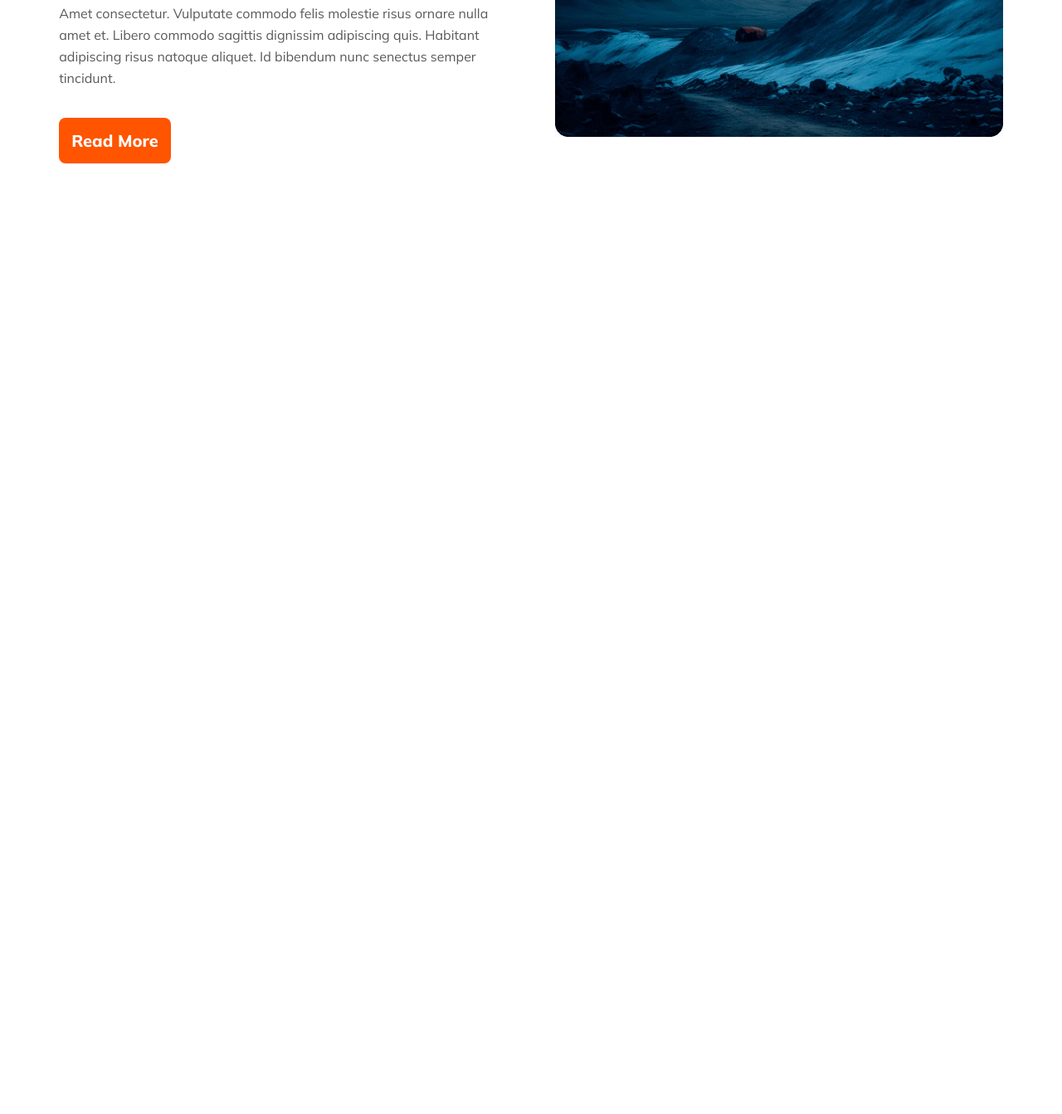
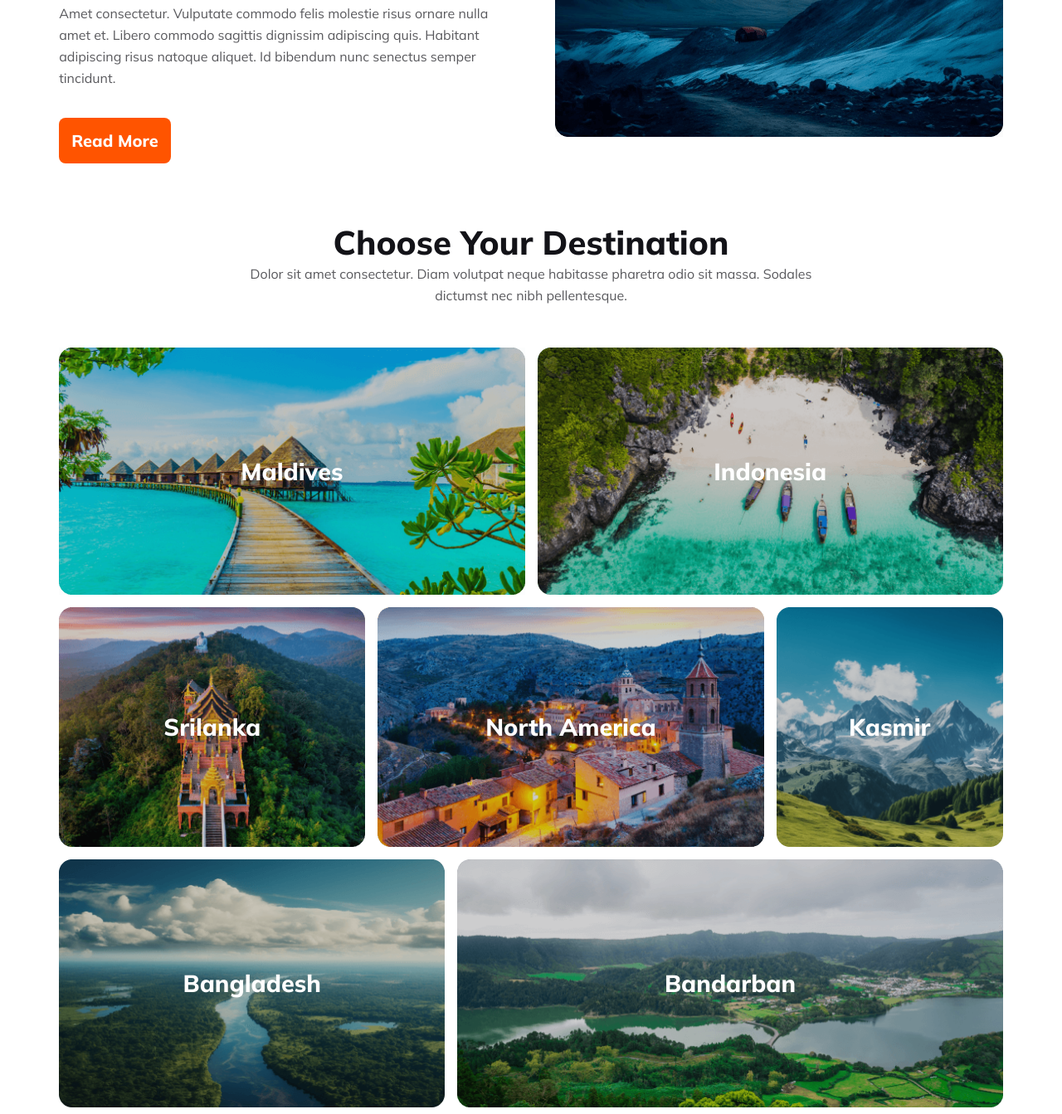
Before and after one commit to mazharul90007/b9a2, a plain HTML site: page index.html in a window 1280 px wide. Shown: the part 907-2250 px from the top of the page at 83% size. Before the commit the page ends 1182 px from the top, so only its background shows below. Drawn offline with Linux system fonts and the light colour scheme.

Commit message:
Destination part added and responsive done

```diff
--- a/assets/css/responsive.css
+++ b/assets/css/responsive.css
@@ -14,5 +14,30 @@
     .popular-tour-img img{
         width: 100%;
     }
+    .row1{
+        grid-template-columns: repeat(1, 1fr);
+    }
+    .row2{
+        grid-template-columns: repeat(1, 1fr);
+    }
+    .row2 .srilanka {
+        grid-column: 1/14;
+    }
+    .row2 .north-america{
+        grid-column: 1/14;
+    }
+    .row2 .kasmir{
+        grid-column: 1/14;
+    }
+    .row2 img{
+        height: 280px;
+    }
+    .row3 {
+        display: flex;
+        flex-direction: column;
+    }
+    .row3 img{
+        height: 280px;
+    }
 
 }
--- a/assets/css/style.css
+++ b/assets/css/style.css
@@ -20,7 +20,8 @@ a,
 div,
 ul,
 li,
-ol {
+ol,
+img {
     padding: 0;
     margin: 0;
 }
@@ -163,4 +164,65 @@ button {
     margin-top: 35px;
 }
 /*Popular part css end*/
+/*Destination part css start*/
+.destination-container {
+    text-align: center;
+    margin: 50px auto;
+    width: 60%;
+}
+.destination-images img {
+    width: 100%;
+    height: 100%;
+}
+.row1 {
+    display: grid;
+    grid-template-columns: repeat(2, 1fr);
+    gap: 15px;
+    margin: 0;
+}
+.img-container{
+    position: relative;
+}
+.img-container p {
+    position: absolute;
+    top: 50%;
+    left: 50%;
+    transform: translate(-50%, -50%);
+    color: #FFF;
+    font-size: 1.8rem;
+    font-weight: 800;
+    text-align: center;
+}
+.row2{
+    display: grid;
+    grid-template-columns: repeat(12, 1fr);
+    gap: 15px;
+    margin: 15px 0;
+}
+.row2 .srilanka {
+    grid-column-start: 1;
+    grid-column-end: 5;
+}
+.row2 .north-america {
+    grid-column-start: 5;
+    grid-column-end: 10;
+}
+.row2 .kasmir{
+    grid-column-start: 10;
+    grid-column-end: 13;
+}
+.row3{
+    display: grid;
+    grid-template-columns: repeat(12, 1fr);
+    gap: 15px;
+}
+.bangladesh {
+    grid-column-start: 1;
+    grid-column-end: 6;
+}
+.bandarban {
+    grid-column-start: 6;
+    grid-column-end: 13;
+}
+/*Destination part css end*/
 /*main part css end*/
--- a/index.html
+++ b/index.html
@@ -79,6 +79,50 @@
             </div>
         </section>
         <!--Popular Tour part html end-->
+        <!--Destination part html start-->
+        <section class="destination">
+            <div class="destination-container">
+                <h2 class="common-heading1">Choose Your Destination</h2>
+                <p class="common-paragraph">Dolor sit amet consectetur. Diam volutpat neque habitasse pharetra odio sit massa. Sodales dictumst nec nibh pellentesque.</p>
+            </div>
+            <div class="destination-images">
+                <div class="row1">
+                    <div class="maldives img-container">
+                        <img src="assets/Images/Rectangle 5.png" alt="">
+                        <p>Maldives</p>
+                    </div>
+                    <div class="indonesia img-container">
+                        <img src="assets/Images/Rectangle 8.png" alt="">
+                        <p>Indonesia</p>
+                    </div>
+                </div>
+                <div class="row2">
+                    <div class="srilanka img-container">
+                        <img src="assets/Images/Rectangle 6.png" alt="">
+                        <p>Srilanka</p>
+                    </div>
+                    <div class="north-america img-container">
+                        <img src="assets/Images/Rectangle 7.png" alt="">
+                        <p>North America</p>
+                    </div>
+                    <div class="kasmir img-container">
+                        <img src="assets/Images/Rectangle 9.png" alt="">
+                        <p>Kasmir</p>
+                    </div>
+                </div>
+                <div class="row3">
+                    <div class="bangladesh img-container">
+                        <img src="assets/Images/Rectangle 11.png" alt="">
+                        <p>Bangladesh</p>
+                    </div>
+                    <div class="bandarban img-container">
+                        <img src="assets/Images/Rectangle 10.png" alt="">
+                        <p>Bandarban</p>
+                    </div>
+                </div>
+            </div>
+        </section>
+        <!--Destination part html end-->
     </main>
     <footer>
 
```
Also changed, not shown: assets/Images/Rectangle 12.png (renamed from assets/Images/Rectangle 8 (1).png).
